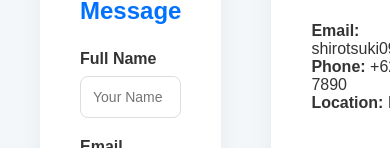
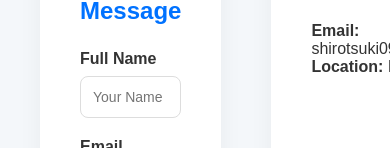
Before and after one commit to shirotsuki0918-pixel/LKM-Informatika, a plain HTML site: page contact.html in a window 390 px wide. Shown: the part 542-690 px from the top of the page. Drawn offline with Linux system fonts and the light colour scheme.

Commit message:
Remove phone number from contact information

```diff
--- a/contact.html
+++ b/contact.html
@@ -58,7 +58,6 @@
             <div class="contact-info">
                 <h2>Contact Information</h2>
                 <p><strong>Email:</strong> shirotsuki0918@gmail.com</p>
-                <p><strong>Phone:</strong> +62 812 3456 7890</p>
                 <p><strong>Location:</strong> Indonesia</p>
             </div>
 
```
